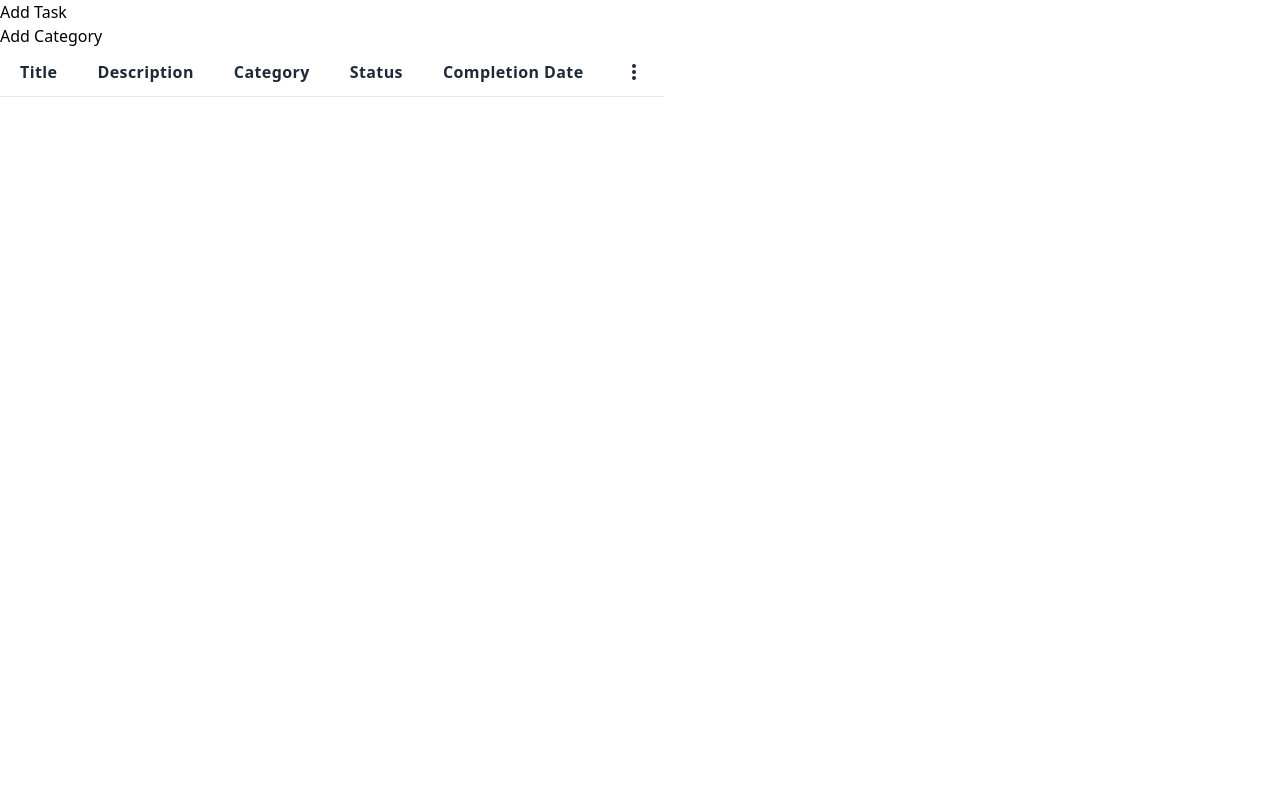
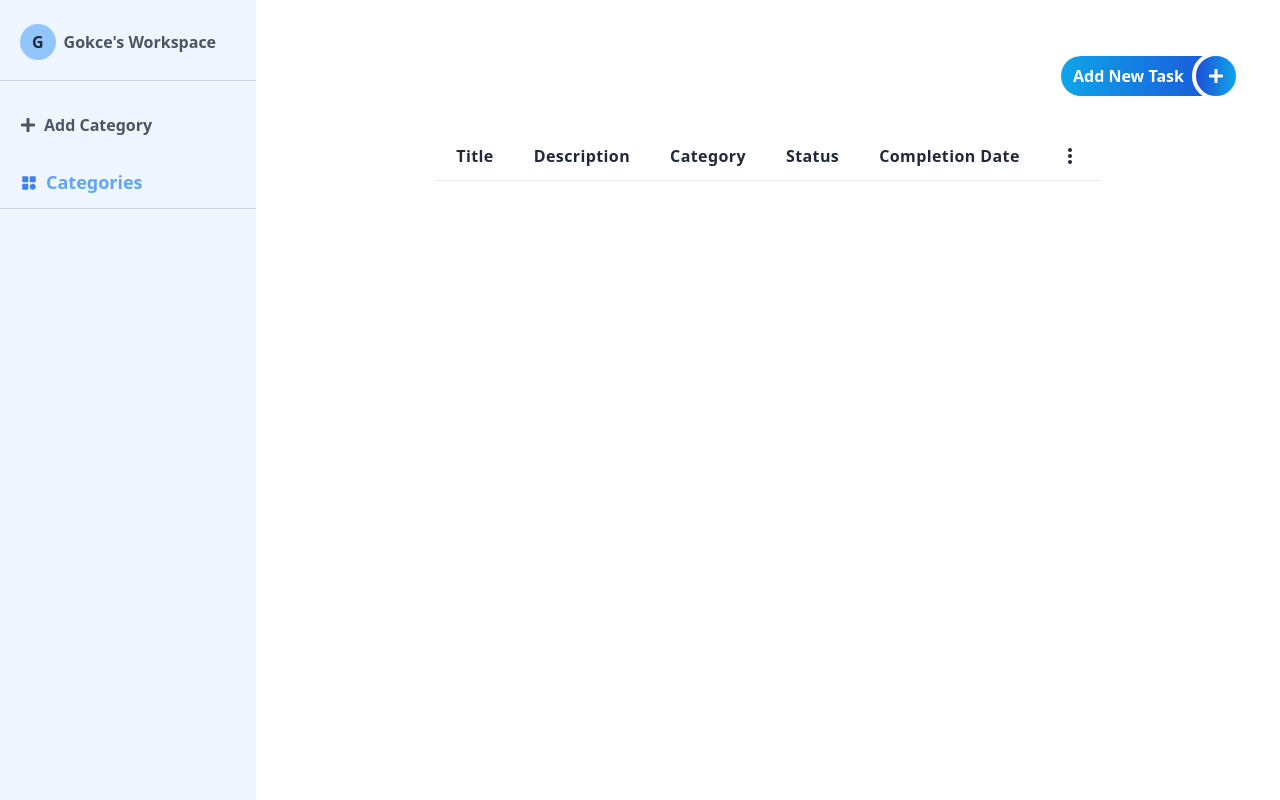
Before and after one commit to gokcetasci/task-manager, a React (Create React App) app: page / in a window 1280 px wide. Built offline with nearby package versions, Linux system fonts and the light colour scheme.

Commit message:
Added category deletion, editing and styling.

```diff
--- a/src/components/Homepage.js
+++ b/src/components/Homepage.js
@@ -5,6 +5,8 @@ import TaskList from "./TaskList";
 import AddCategory from "./AddCategory";
 import ConfirmModal from "./ConfirmModal";
 import EditTask from "./EditTask";
+import { FaPlus } from "react-icons/fa";
+import Header from "./Header";
 
 function Homepage() {
   const [tasks, setTasks] = useState([]); // Tasklerin tutulduğu durum
@@ -127,14 +129,61 @@ function Homepage() {
     );
   };
 
+  // Kategori silme işlemini gerçekleştiren fonksiyon
+  const deleteCategory = (category) => {
+    const updatedCategories = categories.filter((cat) => cat !== category);
+    setCategories(updatedCategories);
+    localStorage.setItem("categories", JSON.stringify(updatedCategories));
+  };
 
+  // Kategori düzenleme işlemini gerçekleştiren fonksiyon
+  const editCategory = (oldCategory, newCategory) => {
+    // Eski kategori adını yeni kategori adı ile değiştirme
+    const updatedCategories = categories.map((cat) =>
+      cat === oldCategory ? newCategory : cat
+    );
+    setCategories(updatedCategories);
+
+    // Kategorileri localStorage'a da güncelleme
+    localStorage.setItem("categories", JSON.stringify(updatedCategories));
+
+    // Taskleri de yeni kategori adı ile güncelleme
+    const updatedTasks = tasks.map((task) =>
+      task.category === oldCategory ? { ...task, category: newCategory } : task
+    );
+    setTasks(updatedTasks);
+
+    // Taskleri localStorage'a da güncelleme
+    localStorage.setItem("tasks", JSON.stringify(updatedTasks));
+  };
 
   return (
-    <div id="homepage">
+    <div id="homepage" className="flex">
+      <Header
+        setIsCategoryModalOpen={setIsCategoryModalOpen}
+        categories={categories}
+        deleteCategory={deleteCategory}
+        editCategory={editCategory}
+      />
 
+      <div className="flex flex-col flex-grow">
+        <div
+          id="buttons"
+          className="flex flex-row items-center justify-end gap-4 py-4 px-12 mt-10"
+        >
           <div id="addtasksbutton">
             {/* Task ekleme modalını açma butonu */}
-        <button onClick={() => setIsAddTaskModalOpen(true)}>Add Task</button>
+            <button
+              onClick={() => setIsAddTaskModalOpen(true)}
+              className="bg-gradient-to-r from-sky-500 to-blue-700 py-2 px-3 rounded-full flex flex-row text-white font-semibold hover:scale-105 transition-all duration-500 ease-out transform"
+            >
+              <span className="mr-9">Add New Task</span>
+              <span
+                className={`absolute -top-1 -right-2 text-white bg-gradient-to-r from-blue-700 to-sky-500 p-3 border-4 border-white rounded-full hover:scale-105 transition-all duration-500 ease-out transform`}
+              >
+                <FaPlus />
+              </span>
+            </button>
             {/* addTaskModalOpen durumu true ise AddTask componentini içeren Modalı göster */}
             {isAddTaskModalOpen && (
               <Modal onClose={() => setIsAddTaskModalOpen(false)}>
@@ -142,21 +191,12 @@ function Homepage() {
               </Modal>
             )}
           </div>
-
-      <div id="addcategoriesbutton">
-        {/* Kategori ekleme modalını açma butonu */}
-        <button onClick={() => setIsCategoryModalOpen(true)}>
-          Add Category
-        </button>
-        {/* setIsCategoryModalOpen durumu true ise AddCategories componentini içeren Modalı göster */}
-        {isCategoryModalOpen && (
-          <Modal onClose={() => setIsCategoryModalOpen(false)}>
-            <AddCategory addCategory={addCategory} />
-          </Modal>
-        )}
         </div>
 
-      <div id="tasklistsection">
+        <div
+          id="tasklistsection"
+          className="flex items-center justify-center my-5"
+        >
           {/* TaskList ile görevleri listele */}
           <TaskList
             tasks={tasks}
@@ -164,6 +204,7 @@ function Homepage() {
             editTask={handleEditTask}
             updateTaskStatus={updateTaskStatus}
           />
+        </div>
       </div>
 
       {/* Silme İşlemi Onay Modal */}
@@ -185,6 +226,13 @@ function Homepage() {
           />
         </Modal>
       )}
+
+      {/* Add Category Modal */}
+      {isCategoryModalOpen && (
+        <Modal onClose={() => setIsCategoryModalOpen(false)}>
+          <AddCategory addCategory={addCategory} />
+        </Modal>
+      )}
     </div>
   );
 }
```
Lines whose indentation alone changed are shown as unchanged.
